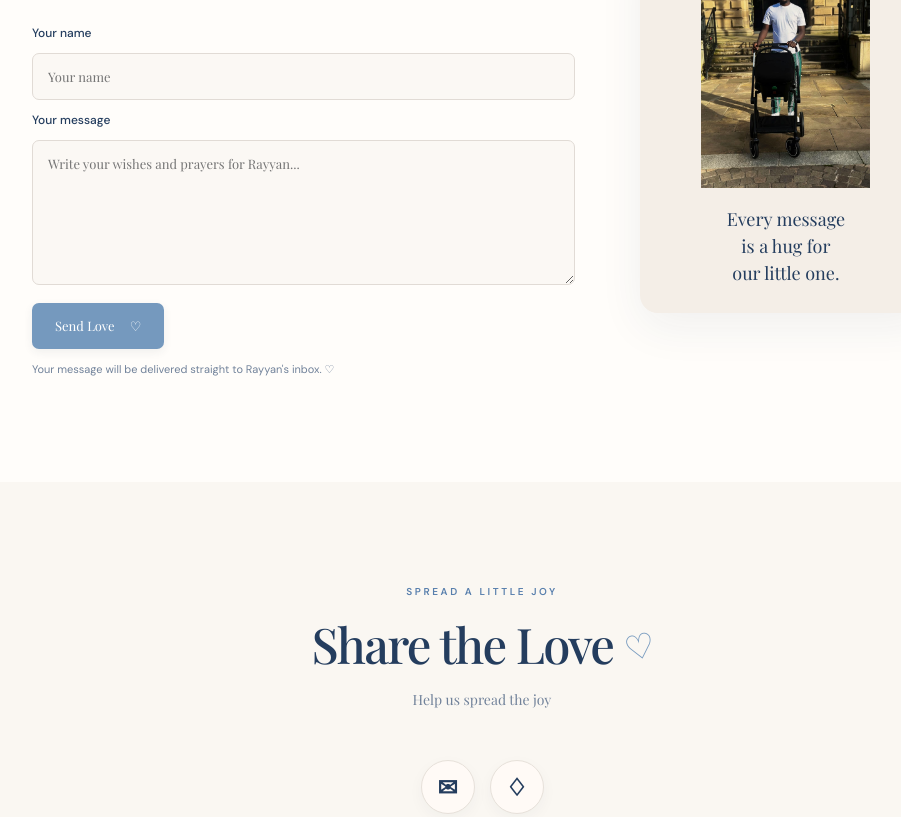
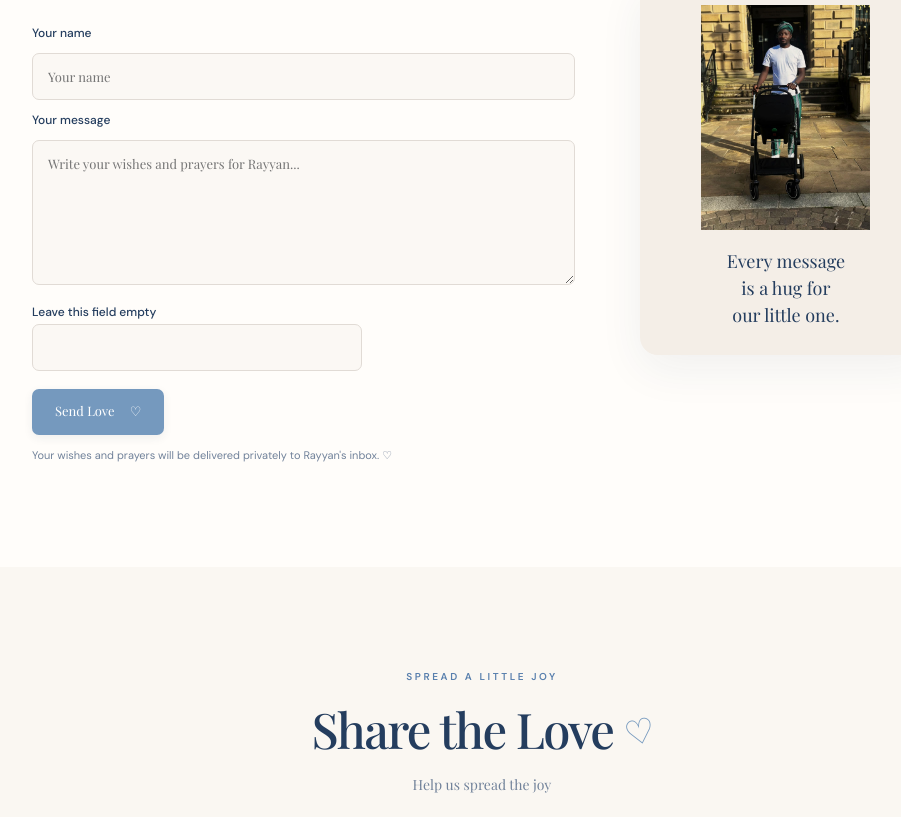
Before and after one commit to Monsur0001/Rayyan-Website, a plain HTML site: page index.html in a window 1280 px wide. Shown: the part 9394-10211 px from the top of the page, without its empty margins (158-1059 px from the left). Drawn offline with nearby package versions, Linux system fonts and the light colour scheme.

```diff
--- a/index.html
+++ b/index.html
@@ -212,9 +212,8 @@
       </div>
     </section>
 
-    <!-- GUESTBOOK -->
 
-
+<!-- GUESTBOOK SECTION -->
 <section
   id="guestbook"
   class="section guestbook-section"
@@ -222,11 +221,12 @@
 >
   <div class="container guestbook-layout">
 
-    <!-- GUESTBOOK FORM -->
     <div class="guestbook-main">
 
       <div class="section-heading left">
-        <span class="overline">LOVE NOTES FOR LATER</span>
+        <span class="overline">
+          LOVE NOTES FOR LATER
+        </span>
 
         <h2 id="guestbook-title">
           Guestbook
@@ -236,14 +236,15 @@
         <p>Leave your love for Baby Rayyan</p>
       </div>
 
+      <!-- EMAIL GUESTBOOK FORM -->
       <form
         class="guestbook-form"
         id="guestbook-form"
-        action="https://formsubmit.co/rayyanakintunde.abdulrahman@gmail.com"
+        action="https://YOUR-WORKER.workers.dev/messages"
         method="POST"
+        accept-charset="UTF-8"
       >
 
-        <!-- Visitor's Name -->
         <label for="guestbook-name">
           Your name
         </label>
@@ -259,7 +260,6 @@
           required
         >
 
-        <!-- Visitor's Message -->
         <label for="guestbook-message">
           Your message
         </label>
@@ -270,50 +270,39 @@
           rows="5"
           placeholder="Write your wishes and prayers for Rayyan..."
           minlength="3"
-          maxlength="1200"
+          maxlength="1500"
           required
         ></textarea>
 
-        <!-- Email Subject -->
-        <input
-          type="hidden"
-          name="_subject"
-          value="A New Guestbook Message for Rayyan"
-        >
+        <!-- Spam protection field -->
+        <div class="guestbook-honey" aria-hidden="true">
+          <label for="guestbook-website">
+            Leave this field empty
+          </label>
 
-        <!-- Email Formatting -->
-        <input
-          type="hidden"
-          name="_template"
-          value="table"
-        >
+          <input
+            type="text"
+            id="guestbook-website"
+            name="website"
+            tabindex="-1"
+            autocomplete="off"
+          >
+        </div>
 
-        <!-- Spam Protection -->
-        <input
-          type="text"
-          name="_honey"
-          style="display:none"
-          tabindex="-1"
-          autocomplete="off"
-        >
-
-        <!-- Submit Button -->
         <button
+          type="submit"
           class="button button-primary"
-          type="submit"
         >
           Send Love
           <span aria-hidden="true">♡</span>
         </button>
 
-        <!-- Guestbook Notice -->
         <p class="form-notice">
-          Your message will be delivered
-          straight to Rayyan's inbox. ♡
+          Your wishes and prayers will be
+          delivered privately to Rayyan's inbox. ♡
         </p>
 
       </form>
-
     </div>
 
     <!-- GUESTBOOK ILLUSTRATION -->
@@ -321,7 +310,7 @@
 
       <img
         src="dad2.jpeg"
-        alt="A blue hot-air balloon floating above a little cloud"
+        alt="A beautiful blue hot-air balloon"
         loading="lazy"
       >
 
@@ -336,7 +325,6 @@
   </div>
 </section>
 <!-- END GUESTBOOK SECTION -->
-
 
     <!-- SHARE THE LOVE -->
     <section id="share" class="section share-section" aria-labelledby="share-title">
```
